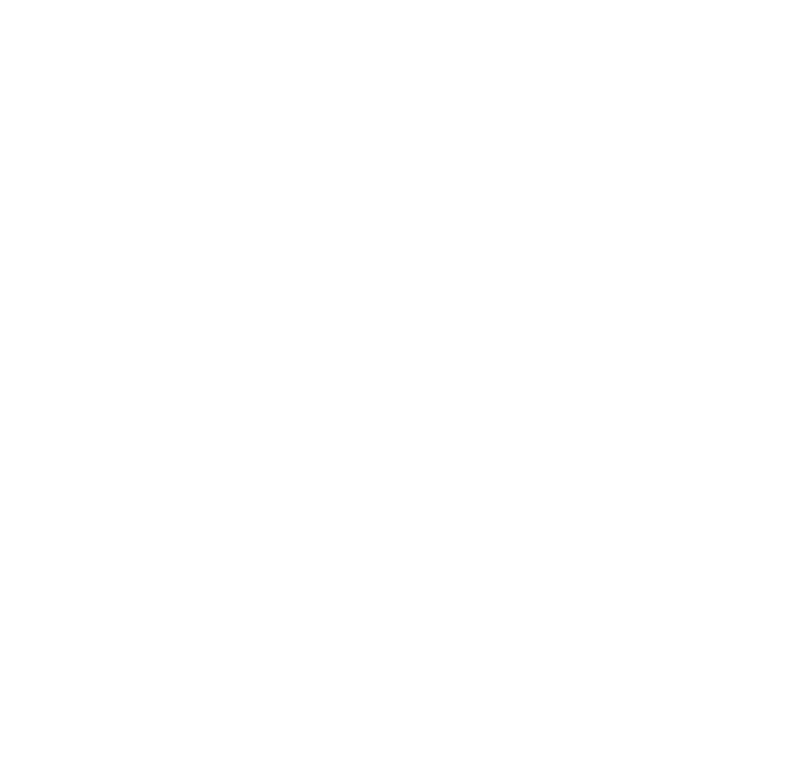
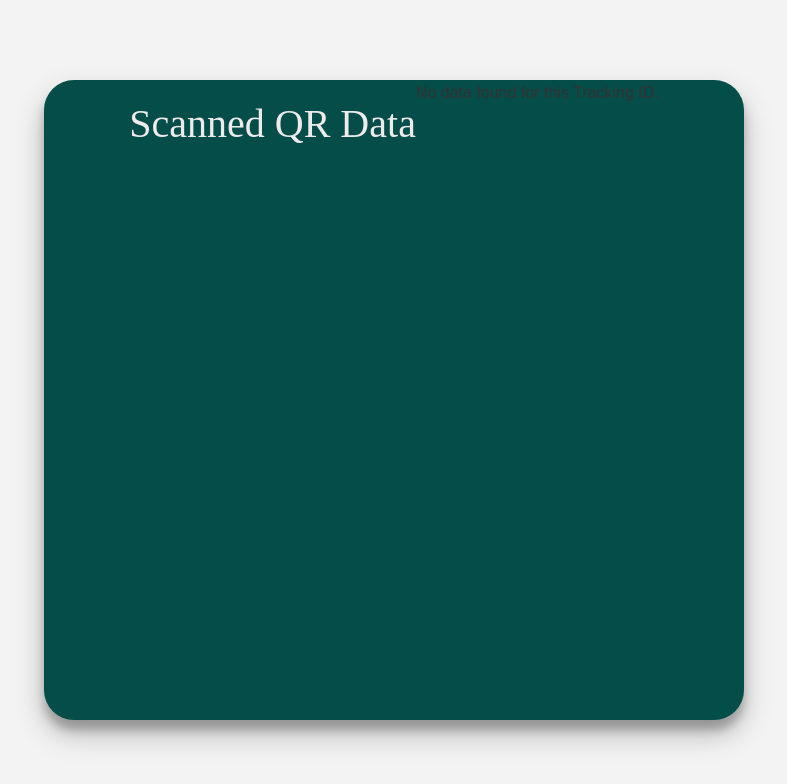
Before and after one commit to PasinduLakshanDSE/AssetVella, a React (Create React App) app in the folder assetmanagment/: page /QRview/1 in a window 1280 px wide. Before the commit this address had no page. Shown: the top 784 px of the page, without its empty margins (246-1033 px from the left). Built offline with nearby package versions, Linux system fonts and the light colour scheme; no server answers.

Commit message:
updateqr error

```diff
--- a/assetmanagment/src/App.js
+++ b/assetmanagment/src/App.js
@@ -3,7 +3,7 @@ import "./App.css";
 import "bootstrap/dist/css/bootstrap.min.css";
 import "bootstrap/dist/js/bootstrap.bundle.min.js";
 import "animate.css";
-import { Routes, Route } from "react-router-dom";
+import {  Routes, Route } from "react-router-dom";
 
 import Home from "./components/Home/Home";
 import AdminNavBar from "./components/Admin/AdminNav/AdminNav";
@@ -18,13 +18,16 @@ import AssetRegister from "./components/Admin/AssetRegistration/AssetRegister";
 import Categorization from "./components/Admin/AssetCategorization/Assetcategorization";
 
 import AssetDetails from "./components/Admin/AssetDetails/AssetDetails";
+import QRVIEW from "./components/QRview/QRView";
 
+//import { BrowserRouter as Router, Routes, Route } from "react-router-dom";
 //import Users from "./components/Users/Users";
 
 
 function App() {
   return (
     <div className="App">
+
       <Routes>
 
         <Route path="/" element={<Home/>}/>
@@ -39,8 +42,10 @@ function App() {
         <Route path="/AssetRegister" element={<AssetRegister/>}/>
         <Route path="/category" element={<Categorization/>}/>
         <Route path="/AssetDetails" element={<AssetDetails/>}/>
+        <Route path="/QRview/:trackingId" element={<QRVIEW/>}/>
       </Routes>
     </div>
+
   );
 }
 
--- a/assetmanagment/src/components/Admin/AssetDetails/AssetDetails.jsx
+++ b/assetmanagment/src/components/Admin/AssetDetails/AssetDetails.jsx
@@ -26,12 +26,8 @@ const AssetDetails = () => {
             (asset.assetModel?.toLowerCase() || "").includes(searchQuery.toLowerCase()) ||
             (asset.serialNumber?.toLowerCase() || "").includes(searchQuery.toLowerCase()) ||
             (asset.trackingId?.toLowerCase() || "").includes(searchQuery.toLowerCase()) ||
-            /*(asset.
-                computerComponents?.toLowerCase() || "").includes(searchQuery.toLowerCase())*/
-            (asset.computerComponents &&
-                Object.keys(asset.computerComponents)
-                    .some(key => key.toLowerCase().includes(searchQuery.toLowerCase()))
-            );
+            (asset.computerComponents?.toLowerCase() || "").includes(searchQuery.toLowerCase())
+
 
         const matchesSecondQuery =
             (asset.name?.toLowerCase() || "").includes(searchQuery1.toLowerCase()) ||
@@ -43,12 +39,8 @@ const AssetDetails = () => {
             (asset.assetName?.toLowerCase() || "").includes(searchQuery1.toLowerCase()) ||
             (asset.assetModel?.toLowerCase() || "").includes(searchQuery1.toLowerCase()) ||
             (asset.serialNumber?.toLowerCase() || "").includes(searchQuery1.toLowerCase()) ||
-            /*(asset.trackingId?.toLowerCase() || "").includes(searchQuery1.toLowerCase()) ||(asset.
-                computerComponents?.toLowerCase() || "").includes(searchQuery.toLowerCase())*/
-            (asset.computerComponents &&
-                Object.keys(asset.computerComponents)
-                    .some(key => key.toLowerCase().includes(searchQuery1.toLowerCase()))
-            );
+            (asset.trackingId?.toLowerCase() || "").includes(searchQuery1.toLowerCase()) ||
+            (asset.computerComponents?.toLowerCase() || "").includes(searchQuery.toLowerCase())
 
         const matchesThirdQuery =
             (asset.name?.toLowerCase() || "").includes(searchQuery2.toLowerCase()) ||
@@ -61,12 +53,7 @@ const AssetDetails = () => {
             (asset.assetModel?.toLowerCase() || "").includes(searchQuery2.toLowerCase()) ||
             (asset.serialNumber?.toLowerCase() || "").includes(searchQuery2.toLowerCase()) ||
             (asset.trackingId?.toLowerCase() || "").includes(searchQuery2.toLowerCase()) ||
-            /*(asset.
-                computerComponents?.toLowerCase() || "").includes(searchQuery.toLowerCase())*/
-            (asset.computerComponents &&
-                Object.keys(asset.computerComponents)
-                    .some(key => key.toLowerCase().includes(searchQuery2.toLowerCase()))
-            );
+            (asset.computerComponents?.toLowerCase() || "").includes(searchQuery.toLowerCase())
 
         // Apply logic: If all fields are filled, all must match; otherwise, match based on input
         if (searchQuery && searchQuery1 && searchQuery2) {
--- a/assetmanagment/src/components/Admin/AssetRegistration/AssetRegister.jsx
+++ b/assetmanagment/src/components/Admin/AssetRegistration/AssetRegister.jsx
@@ -236,7 +236,7 @@ const AssetRegister = () => {
 
 
 
-  const handleSubmit = async () => {
+  /*const handleSubmit = async () => {
     if (!name || !company || !department || !mainCategory || !assetUpdateDate || !type) {
       alert("Please fill in all required fields before submitting.");
       return;
@@ -303,7 +303,78 @@ const AssetRegister = () => {
       console.error("Error submitting data:", error);
       alert("Error creating asset. Please try again.");
     }
+  };*/
+
+  const handleSubmit = async () => {
+    if (!name || !company || !department || !mainCategory || !assetUpdateDate || !type) {
+      alert("Please fill in all required fields before submitting.");
+      return;
+    }
+
+    try {
+      if (computerComponents === "fullSet") {
+
+        const components = [
+          { assetName: CPUassetName, serialNumber: CPUserialNumber, model: CPUassetModel, label: "CPU" },
+          { assetName: MoniterassetName, serialNumber: MoniterserialNumber, model: MoniterassetModel, label: "Monitor" },
+          { assetName: MouseassetName, serialNumber: MouseserialNumber, model: MouseassetModel, label: "Mouse" },
+          { assetName: KeyboardassetName, serialNumber: KeyboardserialNumber, model: KeyboardassetModel, label: "Keyboard" },
+        ];
+
+
+
+
+        for (const component of components) {
+          if (component.assetName) {
+            const id = generateTrackingId(component.serialNumber);
+            const assetData = {
+              name,
+              company,
+              department,
+              mainCategory,
+              type: type === "Other" ? customType : type,
+              assetName: component.assetName,
+              assetModel: component.model,
+              assetUpdateDate,
+              serialNumber: component.serialNumber || null,
+              trackingId: id,
+              specialNote,
+              computerComponents: component.label, // Label component type
+            };
+
+          await axios.post("http://localhost:8000/api/AssetRegisterDetails", assetData);
+        }}
+      } else {
+        const assetData = {
+          name,
+          company,
+          department,
+          mainCategory,
+          type: type === "Other" ? customType : type,
+          assetName,
+          assetModel,
+          assetUpdateDate,
+          serialNumber: mainCategory === "Electronic items" ? serialNumber : null,
+          trackingId: qrCodeData[0]?.trackingId, // Use tracking ID from QR data
+          specialNote,
+          computerComponents,
+        };
+
+        await axios.post("http://localhost:8000/api/AssetRegisterDetails", assetData);
+      }
+
+      alert("Assets submitted successfully!");
+      resetForm();
+    } catch (error) {
+      console.error("Error submitting data:", error);
+      alert("Error creating asset. Please try again.");
+    }
   };
+
+
+
+
+
 
   // Function to reset form after submission
   const resetForm = () => {
--- a/assetmanagment/src/components/QRview/QRView.css
+++ b/assetmanagment/src/components/QRview/QRView.css
@@ -0,0 +1,28 @@
+.MainView {
+
+    width: 100%;
+    height: 100vh;
+    display: flex; /* Added to enable centering */
+    justify-content: center; /* Centers horizontally */
+    align-items: center; /* Centers vertically */
+    text-align: center;
+}
+
+.View {
+    display: flex; /* Added to align text inside */
+    justify-content: center; /* Centers text horizontally */
+
+    background-color: rgb(4, 77, 73);
+    width: 700px;
+    height: 80vh;
+    border-radius: 30px;
+    box-shadow: 0 14px 28px rgba(0, 0, 0, 0.25), 0 10px 10px rgba(0, 0, 0, 0.22);
+}
+
+
+.headQR{
+    margin-top: 20px;
+    color: rgb(238, 235, 235);
+    font-size: 40px;
+    font-family: "bold";
+}
--- a/assetmanagment/src/components/QRview/QRView.jsx
+++ b/assetmanagment/src/components/QRview/QRView.jsx
@@ -1,11 +1,57 @@
-import React from "react";
+import React, { useEffect, useState } from "react";
+import { useParams } from "react-router-dom";
+import axios from "axios";
+import "./QRView.css";
 
-const QRVIEW = () =>{
+const QRVIEW = () => {
+  const { trackingId } = useParams(); // Get tracking ID from URL
+  const [qrData, setQrData] = useState(null);
+  const [loading, setLoading] = useState(true);
 
-    return(
-        <h1>Hello World</h1>
-    )
+  useEffect(() => {
+    const fetchQRData = async () => {
+      try {
+        console.log(`Fetching data for Tracking ID: ${trackingId}`); // ✅ Debugging log
+        const response = await axios.get(`http://localhost:8000/api/AssetRegisterDetails/${trackingId}`);
 
-}
+        if (response.data) {
+          setQrData(response.data);
+        } else {
+          console.error("No asset data found.");
+        }
+      } catch (error) {
+        console.error("Error fetching QR data:", error);
+      } finally {
+        setLoading(false);
+      }
+    };
+
+    fetchQRData();
+  }, [trackingId]);
+
+  return (
+    <div className="MainView">
+      <div className="View">
+        <h1 className="headQR">Scanned QR Data</h1>
+        {loading ? (
+          <p>Loading QR Data...</p>
+        ) : qrData ? (
+          <div>
+            <p><strong>Asset Name:</strong> {qrData.assetName}</p>
+            <p><strong>Tracking ID:</strong> {qrData.trackingId}</p>
+            <p><strong>Company:</strong> {qrData.company}</p>
+            <p><strong>Department:</strong> {qrData.department}</p>
+            <p><strong>Main Category:</strong> {qrData.mainCategory}</p>
+            <p><strong>Asset Model:</strong> {qrData.assetModel}</p>
+            <p><strong>Serial Number:</strong> {qrData.serialNumber}</p>
+            <p><strong>Special Note:</strong> {qrData.specialNote}</p>
+          </div>
+        ) : (
+          <p>No data found for this Tracking ID.</p>
+        )}
+      </div>
+    </div>
+  );
+};
 
 export default QRVIEW;
```
Also changed, not shown: 2 other files (tests, documents, lock files or other folders).
